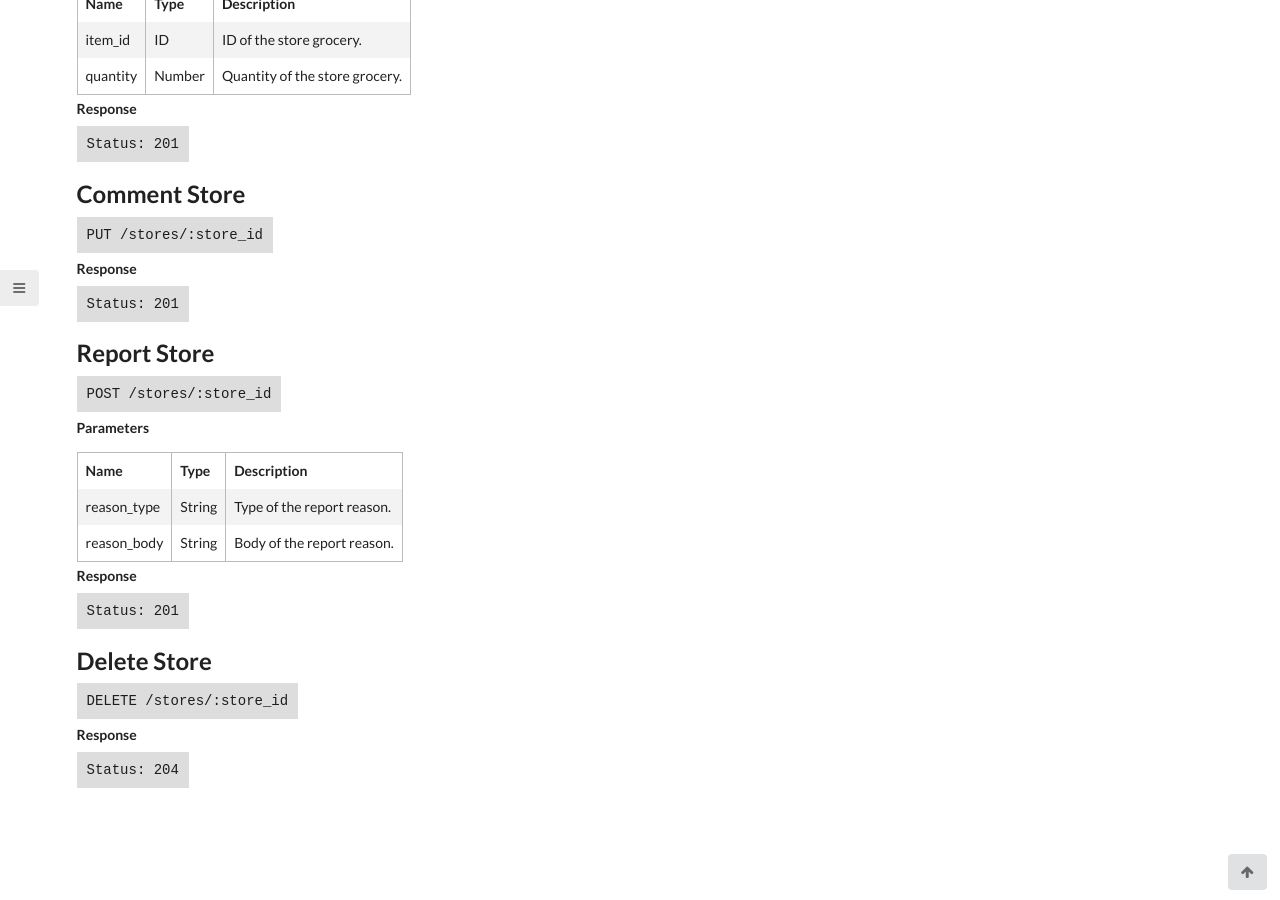
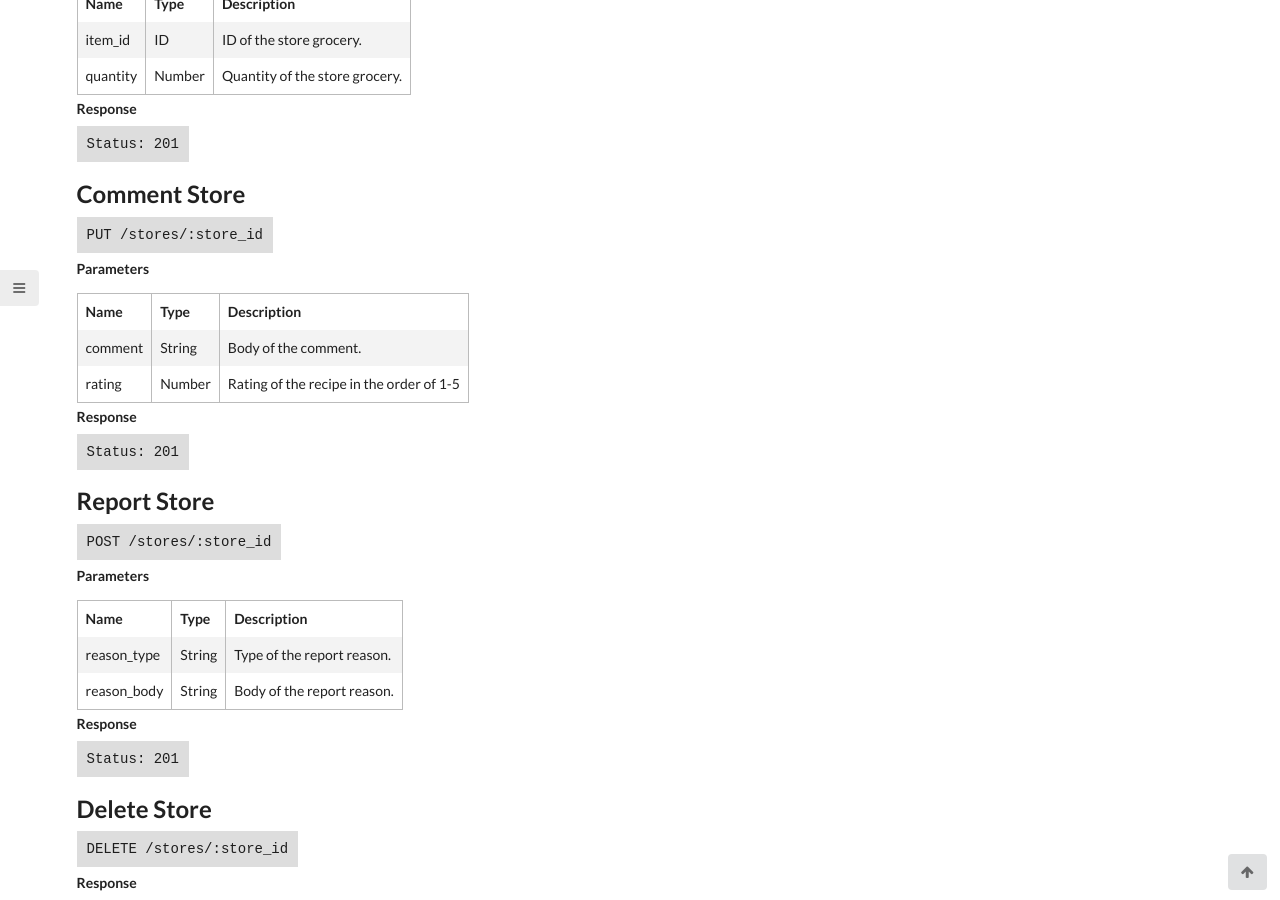
Before and after one commit to letsallchef/docs, a Jekyll site: the page built from _posts/api/2017-03-07-stores.md, in a window 1280 px wide and 900 px high, scrolled down 3270 px. Built offline with Jekyll 4.4.1, drawn with Linux system fonts in a browser that asks for light colours.

Commit message:
adds comment body

```diff
--- a/_posts/api/2017-03-07-stores.md
+++ b/_posts/api/2017-03-07-stores.md
@@ -168,6 +168,13 @@ Where else you will go to buy ingredients.
 
 `PUT /stores/:store_id`
 
+**Parameters**
+
+| Name | Type | Description |
+| --- | --- | --- |
+| comment  | String | Body of the comment. |
+| rating | Number | Rating of the recipe in the order of 1-5 |
+
 **Response**
 
 `Status: 201`
```
